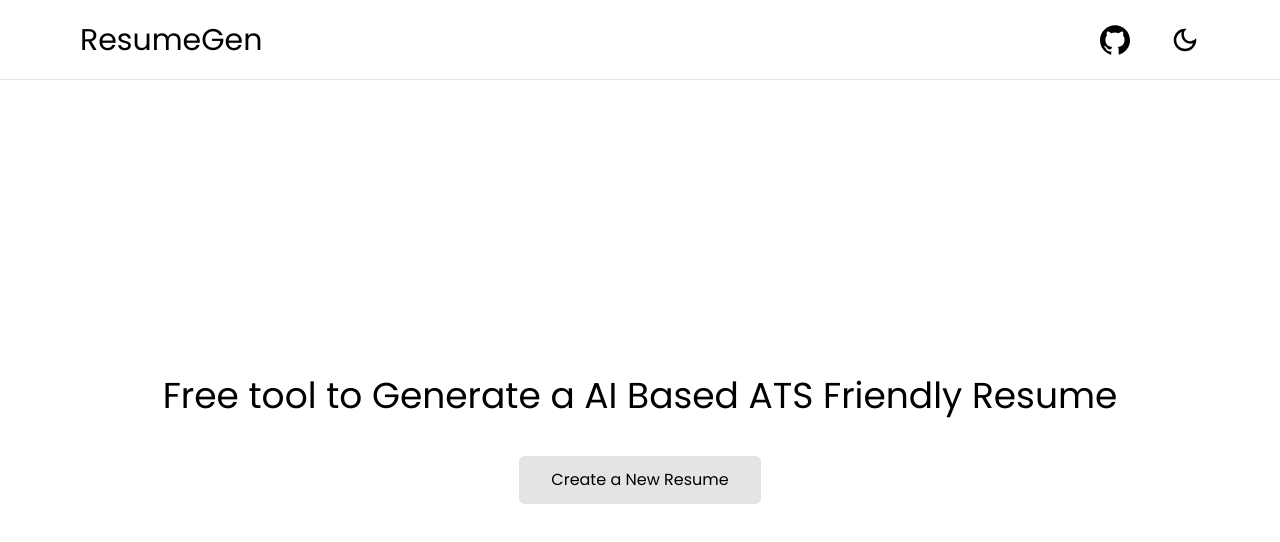
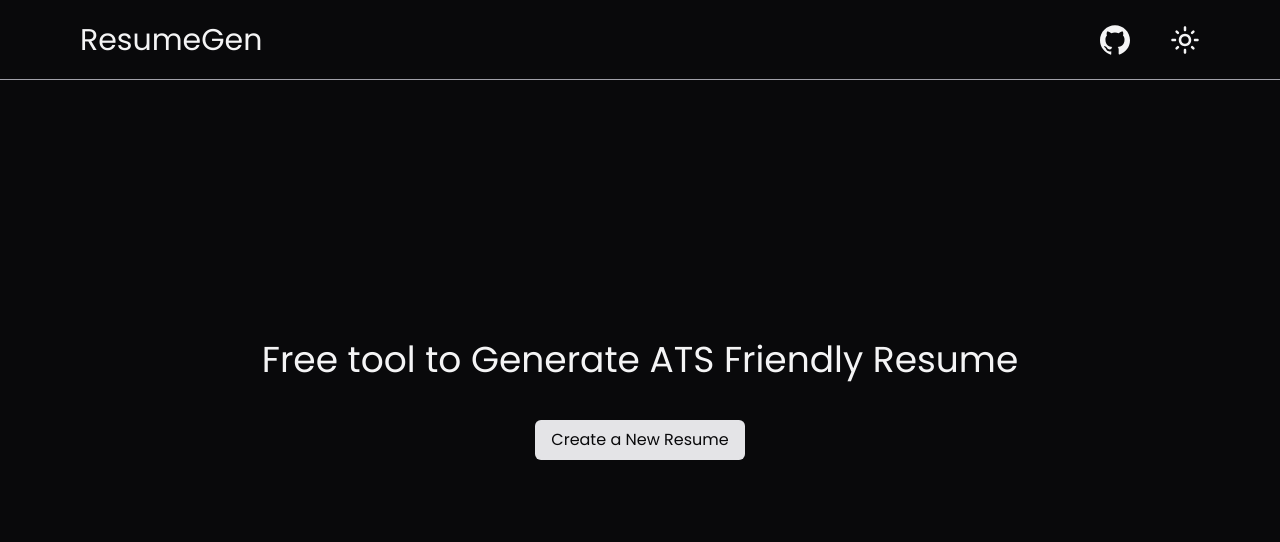
Before and after one commit to PavanMeka09/ResumeGen, a React (Vite) app: page / in a window 1280 px wide. Both pictures are taken after a click on the button 1185 px from the left and 39 px from the top of the page. Shown: the top 542 px of the page. Built offline with nearby package versions, Linux system fonts and the light colour scheme.

Commit message:
Fix theme switcher and add new ui components

```diff
--- a/src/Pages/Generate.jsx
+++ b/src/Pages/Generate.jsx
@@ -6,7 +6,7 @@ export const Generate = () => {
   return (
     <>
       <Navbar />
-      <div className="flex justify-center items-center flex-col flex-wrap">
+      <div className="h-screen flex justify-center items-center flex-col flex-wrap bg-zinc-100 text-zinc-950 dark:bg-zinc-950 dark:text-zinc-100">
         <h1 className="text-2xl m-6">Select a template</h1>
         <div className="flex justify-center items-center gap-4">
             <Card title='Vertical' image="vertical.jpg"/>
--- a/src/components/Button1.jsx
+++ /dev/null
@@ -1,5 +0,0 @@
-export const Button1 = (props) => {
-  return (
-    <a className="cursor-pointer bg-black dark:bg-white dark:text-black text-white px-8 py-3 rounded-md hover:bg-zinc-800">{props.text}</a>
-  )
-}
--- a/src/components/Card.jsx
+++ b/src/components/Card.jsx
@@ -11,7 +11,7 @@ export const Card = (props) => {
   const renderZoomin = () => {
     if(currentState){
       return(
-        <div className='h-[100vh] w-[100vw] z-[999] bg-zinc-950 dark:bg-zinc-800 backdrop-filter backdrop-blur-sm bg-opacity-30 flex justify-center items-center flex-col absolute top-0 '>
+        <div className='h-[100vh] w-[100vw] z-[999] bg-zinc-950 backdrop-filter backdrop-blur-sm bg-opacity-30 flex justify-center items-center flex-col absolute top-0 '>
             <IoMdClose onClick={handleClick} className='text-4xl text-zinc-950 dark:text-zinc-100 absolute top-14 right-80 cursor-pointer '/>
             <img src={props.image} alt={props.title + " image"} className='h-[90%] border-2'/>
         </div>
@@ -20,7 +20,7 @@ export const Card = (props) => {
   }
     return (
       <>
-        <div className='h-[60vh] w-[24vw] relative hover:border-black border-2 rounded-2xl flex justify-center items-center flex-col gap-6 transition-[border] group'>
+        <div className='h-[60vh] w-[24vw] relative hover:border-black dark:hover:border-white border-zinc-400 border-2 rounded-2xl flex justify-center items-center flex-col gap-6 transition-[border] group'>
           <img onClick={handleClick} src={props.image} alt={props.title + " image"} className='h-[80%] cursor-zoom-in border-2'/>
           <h1 className='text-xl underline'>{props.title}</h1>
           <button onClick={() => {
--- a/src/components/Hero.jsx
+++ b/src/components/Hero.jsx
@@ -1,11 +1,11 @@
 import React from 'react'
-import { Link } from "react-router-dom";
+import { Primary } from "./ui/Buttons/Primary.jsx";
 
 export const Hero = () => {
   return (
-    <div className='h-[90vh] w-screen flex justify-center items-center flex-col'>
-      <h1 className='text-4xl mb-10'>Free tool to Generate a AI Based ATS Friendly Resume</h1>
-      <Link to='/generate' className='cursor-pointer bg-zinc-950 dark:bg-zinc-200 dark:text-black text-white px-8 py-3 rounded-md hover:bg-zinc-800'>Create a New Resume</Link>
+    <div className='h-[100vh] w-screen flex justify-center items-center flex-col bg-zinc-100 text-zinc-950 dark:bg-zinc-950 dark:text-zinc-100'>
+      <h1 className='text-4xl mb-10'>Free tool to Generate ATS Friendly Resume</h1>
+      <Primary title='Create a New Resume' to='/generate'/>
     </div>
   )
 }
--- a/src/components/Navbar.jsx
+++ b/src/components/Navbar.jsx
@@ -2,29 +2,37 @@ import { SiGithub } from "react-icons/si";
 import { MdOutlineDarkMode } from "react-icons/md";
 import { MdOutlineLightMode } from "react-icons/md";
 import { Link } from "react-router-dom";
-import { useState } from "react";
+import { useState, useEffect } from "react";
 
 export const Navbar = () => {
-  const [theme, setTheme] = useState(true);
+  const [isDark, setIsDark] = useState(localStorage.getItem('isDark') === 'true');
 
   const toggle = () => {
-    setTheme(!theme);
-    (theme ? document.querySelector('html').classList.add('dark') : document.querySelector('html').classList.remove('dark'));
+    localStorage.setItem('isDark', !isDark);
+    setIsDark(prev => !prev);
   }
 
+  useEffect(() => {
+    if (isDark) {
+      document.querySelector('html').classList.add('dark');
+    } else {
+      document.querySelector('html').classList.remove('dark');
+    }
+  }, [isDark]);
+
   const renderThemeIcon = () => {
-    if(theme){
-      return(<button onClick={toggle}><MdOutlineLightMode className="text-3xl"/></button>);
+    if(isDark){
+      return(<button onClick={toggle}><MdOutlineLightMode className="text-3xl text-zinc-100"/></button>);
     } else {
-      return(<button onClick={toggle}><MdOutlineDarkMode className="text-3xl"/></button>);
+      return(<button onClick={toggle}><MdOutlineDarkMode className="text-3xl text-zinc-950"/></button>);
     }
   }
 
   return (
-    <div className="w-screen h-[10vh] border-b-[1.5px] flex items-center justify-between px-20">
+    <div className="w-screen h-[10vh] border-b-[1px] flex items-center justify-between px-20 backdrop-filter backdrop-blur-sm bg-opacity-90 fixed top-0 bg-zinc-100 text-zinc-950 border-zinc-400 dark:bg-zinc-950 dark:text-zinc-100">
       <Link to='/' className="text-3xl">ResumeGen</Link>
       <div className="flex gap-10">
-        <a href="https://github.com/PavanMeka09/ResumeGen" target="_blank"><SiGithub className="text-3xl"/></a>
+        <Link to="https://github.com/PavanMeka09/ResumeGen" target="_blank"><SiGithub className="text-3xl text-zinc-950 dark:text-zinc-100"/></Link>
         {renderThemeIcon()}
       </div>
     </div>
--- /dev/null
+++ b/src/components/ui/Buttons/Ghost.jsx
@@ -0,0 +1,7 @@
+import { Link } from "react-router-dom"
+
+export const Ghost = (props) => {
+  return (
+    <Link to={props.to} className={props.className + ' text-zinc-950 dark:text-zinc-100 py-2 px-4 rounded-md hover:bg-zinc-200 dark:hover:bg-zinc-800 active:scale-95'}>{props.title}</Link>
+  )
+}
--- /dev/null
+++ b/src/components/ui/Buttons/Outline.jsx
@@ -0,0 +1,7 @@
+import { Link } from "react-router-dom"
+
+export const Outline = (props) => {
+  return (
+    <Link to={props.to} className={props.className + ' text-zinc-950 dark:text-zinc-100 py-2 px-4 rounded-md hover:bg-zinc-200 border-[1px] border-zinc-300 dark:border-zinc-400 dark:hover:bg-zinc-800 active:scale-95'}>{props.title}</Link>
+  )
+}
--- /dev/null
+++ b/src/components/ui/Buttons/Primary.jsx
@@ -0,0 +1,7 @@
+import { Link } from "react-router-dom"
+
+export const Primary = (props) => {
+  return (
+    <Link to={props.to} className={props.className + ' bg-zinc-950 text-zinc-100 dark:bg-zinc-200 dark:text-zinc-950 py-2 px-4 rounded-md hover:bg-zinc-800 dark:hover:bg-zinc-300 active:scale-95'}>{props.title}</Link>
+  )
+}
--- /dev/null
+++ b/src/components/ui/Buttons/Secondary.jsx
@@ -0,0 +1,7 @@
+import { Link } from "react-router-dom"
+
+export const Secondary = (props) => {
+  return (
+    <Link to={props.to} className={props.className + ' bg-zinc-200 dark:bg-zinc-700 dark:text-zinc-100 text-zinc-950 py-2 px-4 rounded-md hover:bg-zinc-300 dark:hover:bg-zinc-800 active:scale-95'}>{props.title}</Link>
+  )
+}
```
